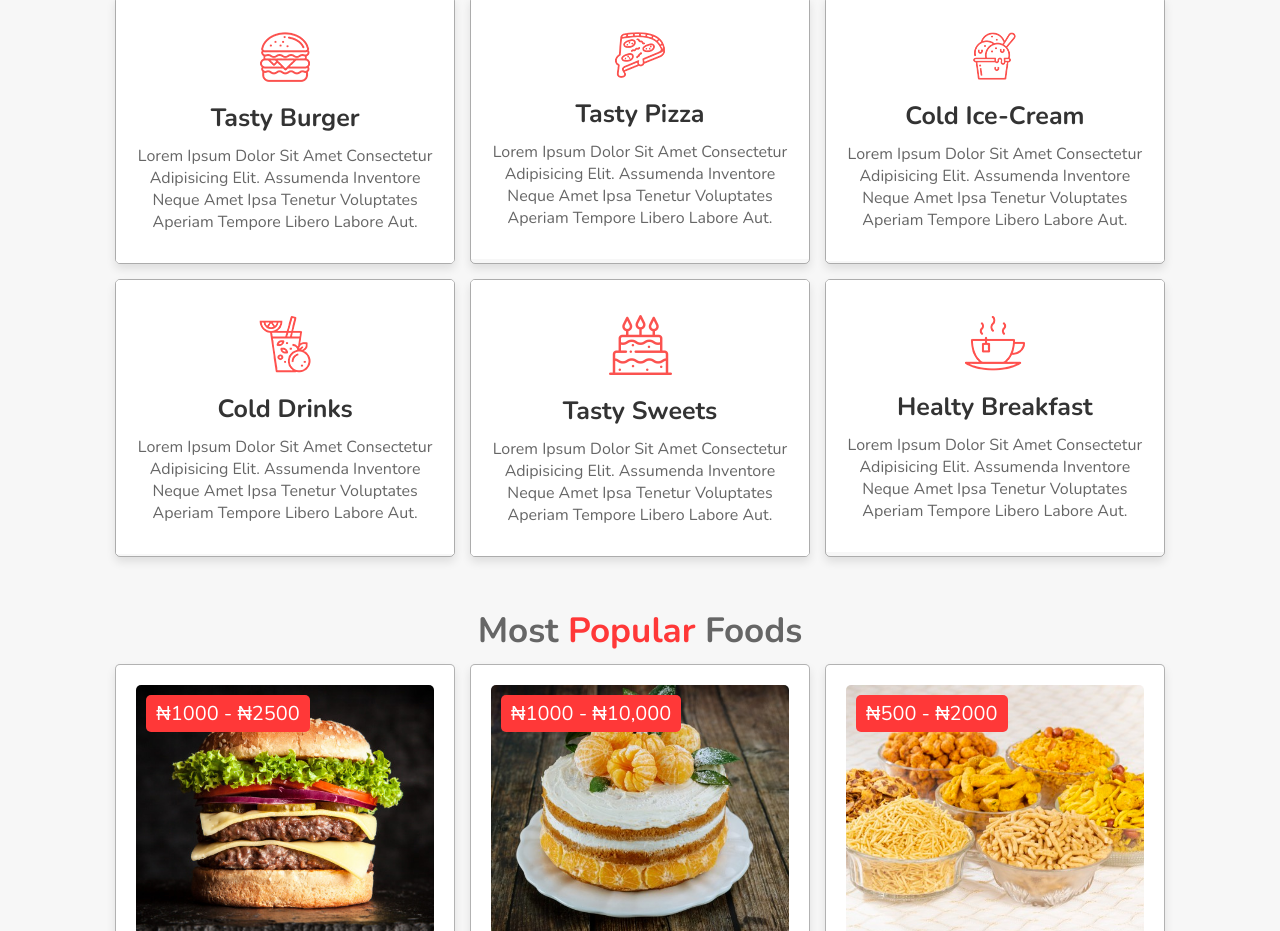
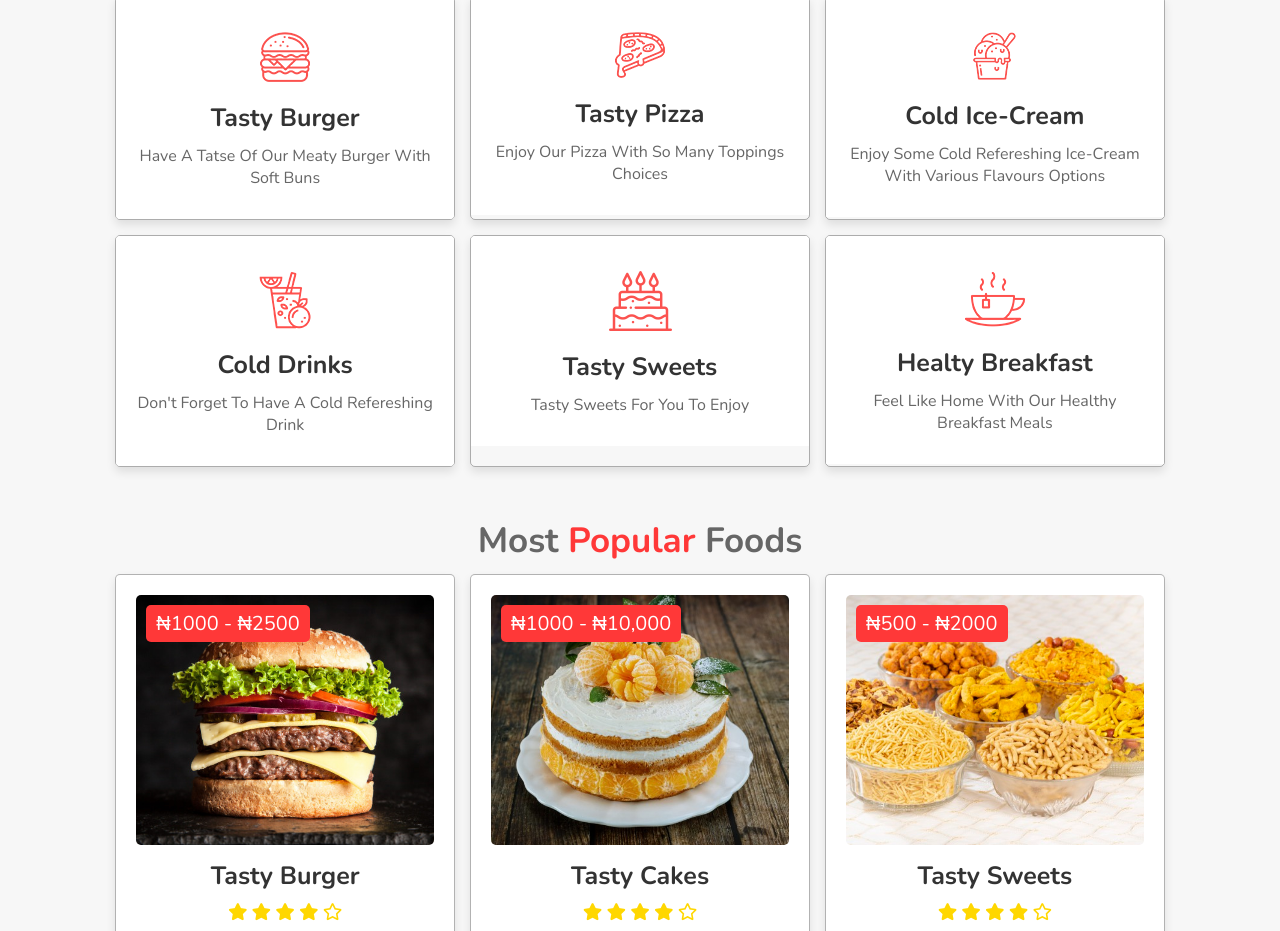
Before and after one commit to chrislouis2002/tianna-s-treats-cafe-website-, a plain HTML site: page index.html in a window 1280 px wide. Shown: the part 891-1822 px from the top of the page. Drawn offline with nearby package versions, Linux system fonts and the light colour scheme.

Commit message:
Update index.html

```diff
--- a/index.html
+++ b/index.html
@@ -72,7 +72,7 @@
             <div class="content">
                 <img src="images/s-1.png" alt="">
                 <h3>tasty burger</h3>
-                <p>Lorem ipsum dolor sit amet consectetur adipisicing elit. Assumenda inventore neque amet ipsa tenetur voluptates aperiam tempore libero labore aut.</p>
+                <p>have a tatse of our meaty burger with soft buns</p>
             </div>
         </div>
         <div class="box">
@@ -80,7 +80,7 @@
             <div class="content">
                 <img src="images/s-2.png" alt="">
                 <h3>tasty pizza</h3>
-                <p>Lorem ipsum dolor sit amet consectetur adipisicing elit. Assumenda inventore neque amet ipsa tenetur voluptates aperiam tempore libero labore aut.</p>
+                <p>enjoy our pizza with so many toppings choices</p>
             </div>
         </div>
         <div class="box">
@@ -88,7 +88,7 @@
             <div class="content">
                 <img src="images/s-3.png" alt="">
                 <h3>cold ice-cream</h3>
-                <p>Lorem ipsum dolor sit amet consectetur adipisicing elit. Assumenda inventore neque amet ipsa tenetur voluptates aperiam tempore libero labore aut.</p>
+                <p>enjoy some cold refereshing ice-cream with various flavours options</p>
             </div>
         </div>
         <div class="box">
@@ -96,7 +96,7 @@
             <div class="content">
                 <img src="images/s-4.png" alt="">
                 <h3>cold drinks</h3>
-                <p>Lorem ipsum dolor sit amet consectetur adipisicing elit. Assumenda inventore neque amet ipsa tenetur voluptates aperiam tempore libero labore aut.</p>
+                <p>don't forget to have a cold refereshing drink</p>
             </div>
         </div>
         <div class="box">
@@ -104,7 +104,7 @@
             <div class="content">
                 <img src="images/s-5.png" alt="">
                 <h3>tasty sweets</h3>
-                <p>Lorem ipsum dolor sit amet consectetur adipisicing elit. Assumenda inventore neque amet ipsa tenetur voluptates aperiam tempore libero labore aut.</p>
+                <p>tasty sweets for you to enjoy</p>
             </div>
         </div>
         <div class="box">
@@ -112,7 +112,7 @@
             <div class="content">
                 <img src="images/s-6.png" alt="">
                 <h3>healty breakfast</h3>
-                <p>Lorem ipsum dolor sit amet consectetur adipisicing elit. Assumenda inventore neque amet ipsa tenetur voluptates aperiam tempore libero labore aut.</p>
+                <p>feel like home with our healthy breakfast meals</p>
             </div>
         </div>
 
```
